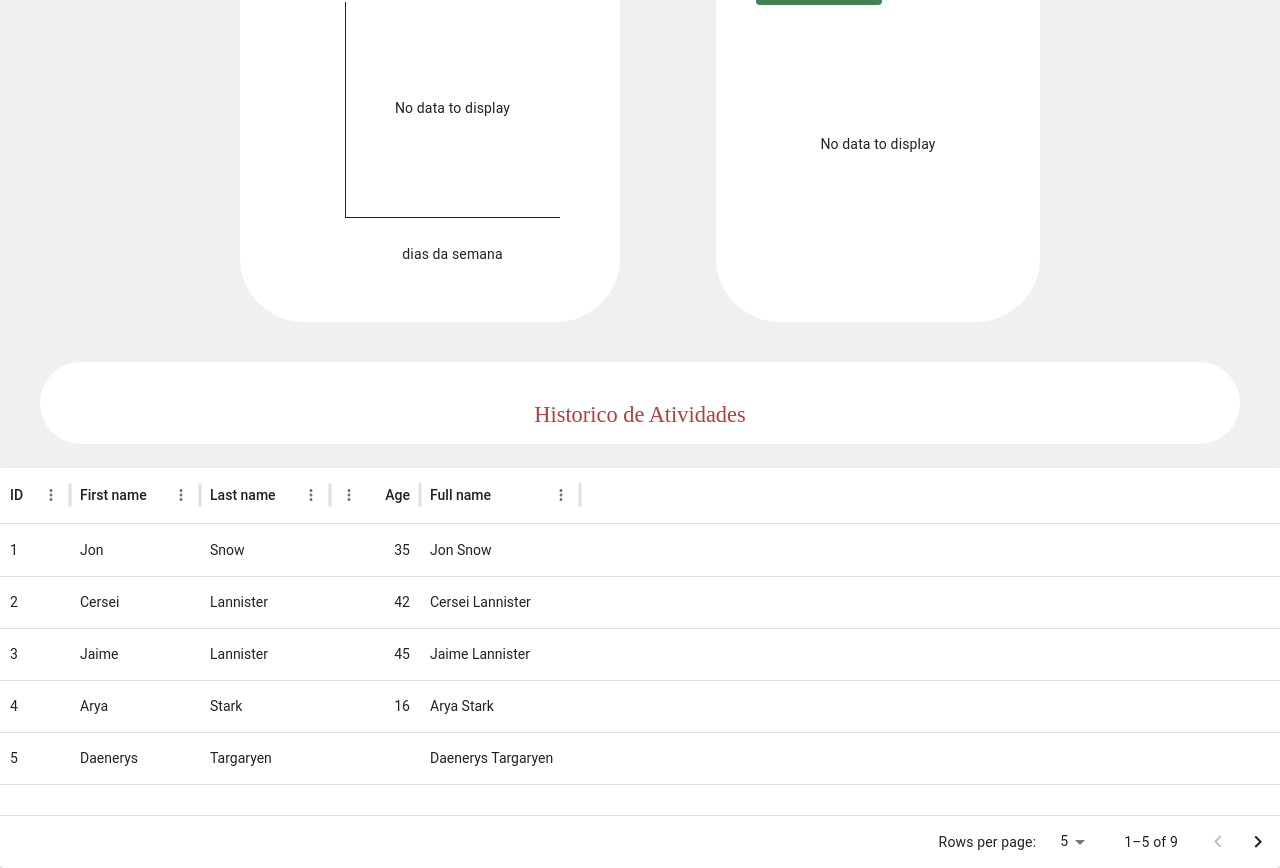
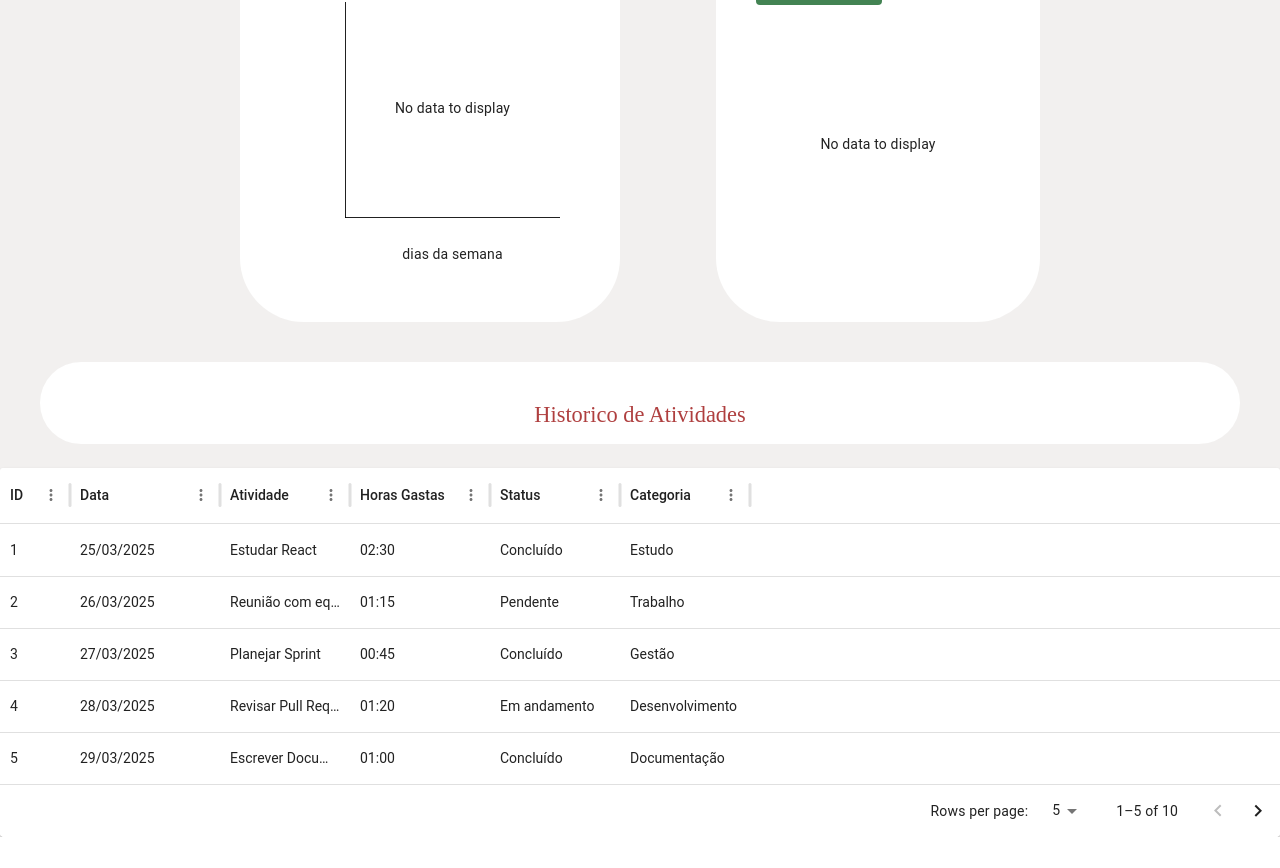
Before and after one commit to juliooujc/POMODUS, a React (Vite) app in the folder frontend/pomodus/: page /estatisticas in a window 1280 px wide. Shown: the part 504-1372 px from the top of the page. After the commit the page ends 1341 px from the top, so only its background shows below. Built offline with nearby package versions, Linux system fonts and the light colour scheme; some icons are missing.

Commit message:
arrumado: esquema de cores + icones bugados + tabela com dados mockados reais

```diff
--- a/frontend/pomodus/src/components/BackgroundWithShape.jsx
+++ b/frontend/pomodus/src/components/BackgroundWithShape.jsx
@@ -17,7 +17,7 @@ const BackgroundWithShape = ({ showTopSpace }) => {
 
         {/* Quadrado branco - escondido no XS */}
         <Box sx={{
-            backgroundColor: 'secondary.main',
+            backgroundColor: 'white.basic',
             width: '35vw',
             height: '100vh',
             display: { xs: 'none', md: 'block' }
@@ -27,7 +27,7 @@ const BackgroundWithShape = ({ showTopSpace }) => {
         <Box
           sx={{
             position: 'absolute',
-            backgroundColor: 'secondary.main',
+            backgroundColor: 'white.basic',
             width: '20vw',
             height: '100vh',
             marginLeft: '30vw',
--- a/frontend/pomodus/src/components/Header.jsx
+++ b/frontend/pomodus/src/components/Header.jsx
@@ -2,9 +2,10 @@ import { Paper, Typography, Button, Stack, IconButton } from '@mui/material';
 import { useNavigate } from 'react-router-dom';
 import { useState } from 'react';
 
-import AnalyticsIcon from '@mui/icons-material/Analytics';
-import SettingsIcon from '@mui/icons-material/Settings';
+import StackedBarChartIcon from '@mui/icons-material/StackedBarChart';
+import TuneIcon from '@mui/icons-material/Tune';
 import AvTimerIcon from '@mui/icons-material/AvTimer';
+
 import ConfigPopup from './ConfigPopup';
 
 const Header = () => {
@@ -15,8 +16,13 @@ const Header = () => {
     navigate("/login");
   };
 
-    const handleHome = () => {
-    navigate("/pages/home");
+    const handleEstatisticas = () => {
+    navigate("/estatisticas");
+  };
+
+  const handleHome = () => {
+    navigate('/pages/home');
+
   };
 
 
@@ -98,9 +104,9 @@ const Header = () => {
               gap: 1,
               textTransform: 'capitalize',
             }}
-            onClick={handleHome}
+            onClick={handleEstatisticas}
           >
-            <AnalyticsIcon />
+            <StackedBarChartIcon />
             <Typography sx={{ display: { xs: 'none', sm: 'inline' } }}>
               Painel de Estatísticas
             </Typography>
@@ -114,7 +120,7 @@ const Header = () => {
             sx={{ mr: 1, color: 'white.basic' }}
             onClick={handleConfig}
           >
-            <SettingsIcon />
+            <TuneIcon />
           </IconButton>
           <Button
             variant="contained"
--- a/frontend/pomodus/src/components/HistoryTable.jsx
+++ b/frontend/pomodus/src/components/HistoryTable.jsx
@@ -7,41 +7,33 @@ import { Paper } from '@mui/material';
 
 const columns = [
   { field: 'id', headerName: 'ID', width: 70 },
-  { field: 'firstName', headerName: 'First name', width: 130 },
-  { field: 'lastName', headerName: 'Last name', width: 130 },
-  {
-    field: 'age',
-    headerName: 'Age',
-    type: 'number',
-    width: 90,
-  },
-  {
-    field: 'fullName',
-    headerName: 'Full name',
-    description: 'This column has a value getter and is not sortable.',
-    sortable: false,
-    width: 160,
-    valueGetter: (value, row) => `${row.firstName || ''} ${row.lastName || ''}`,
-  },
+  { field: 'data', headerName: 'Data', width: 150 },
+  { field: 'atividade', headerName: 'Atividade', width: 130 },
+  { field: 'horasGastas', headerName: 'Horas Gastas', width: 140 },
+  { field: 'status', headerName: 'Status', width: 130 },
+  { field: 'categoria', headerName: 'Categoria', width: 130 },
+
 ];
 
 const rows = [
-  { id: 1, lastName: 'Snow', firstName: 'Jon', age: 35 },
-  { id: 2, lastName: 'Lannister', firstName: 'Cersei', age: 42 },
-  { id: 3, lastName: 'Lannister', firstName: 'Jaime', age: 45 },
-  { id: 4, lastName: 'Stark', firstName: 'Arya', age: 16 },
-  { id: 5, lastName: 'Targaryen', firstName: 'Daenerys', age: null },
-  { id: 6, lastName: 'Melisandre', firstName: null, age: 150 },
-  { id: 7, lastName: 'Clifford', firstName: 'Ferrara', age: 44 },
-  { id: 8, lastName: 'Frances', firstName: 'Rossini', age: 36 },
-  { id: 9, lastName: 'Roxie', firstName: 'Harvey', age: 65 },
+  { id: 1, data: '25/03/2025', atividade: 'Estudar React', horasGastas: '02:30', status: 'Concluído', categoria: 'Estudo' },
+  { id: 2, data: '26/03/2025', atividade: 'Reunião com equipe', horasGastas: '01:15', status: 'Pendente', categoria: 'Trabalho' },
+  { id: 3, data: '27/03/2025', atividade: 'Planejar Sprint', horasGastas: '00:45', status: 'Concluído', categoria: 'Gestão' },
+  { id: 4, data: '28/03/2025', atividade: 'Revisar Pull Requests', horasGastas: '01:20', status: 'Em andamento', categoria: 'Desenvolvimento' },
+  { id: 5, data: '29/03/2025', atividade: 'Escrever Documentação', horasGastas: '01:00', status: 'Concluído', categoria: 'Documentação' },
+  { id: 6, data: '30/03/2025', atividade: 'Testar Funcionalidades', horasGastas: '02:10', status: 'Pendente', categoria: 'QA' },
+  { id: 7, data: '31/03/2025', atividade: 'Atualizar Dependências', horasGastas: '00:30', status: 'Concluído', categoria: 'Manutenção' },
+  { id: 8, data: '01/04/2025', atividade: 'Design de Interface', horasGastas: '03:00', status: 'Em andamento', categoria: 'UX/UI' },
+  { id: 9, data: '02/04/2025', atividade: 'Pesquisa de Mercado', horasGastas: '01:40', status: 'Pendente', categoria: 'Marketing' },
+  { id: 10, data: '03/04/2025', atividade: 'Configurar Ambiente', horasGastas: '00:50', status: 'Concluído', categoria: 'Infraestrutura' }
 ];
+
 
 const paginationModel = { page: 0, pageSize: 5 };
 
 export default function DataTable() {
   return (
-    <Paper sx={{ height: 400, width: '100%', alignItems: 'center', justifyContent: 'center'}}>
+    <Paper sx={{ height: '100%', width: '100%', alignItems: 'center', justifyContent: 'center' }}>
       <DataGrid
         rows={rows} // linhas
         columns={columns} // colunas
--- a/frontend/pomodus/src/pages/LandingPage.jsx
+++ b/frontend/pomodus/src/pages/LandingPage.jsx
@@ -81,7 +81,8 @@ const LandingPage = () => {
                 <Typography variant="body1"
                     sx={{
                         fontSize: { xs: '1rem', md: '1.2rem' },
-                        color: { md: 'white', xs: 'text.primary' }
+                        color: { md: 'white.basic', xs: 'black' },
+                        fontFamily: 'cursive'
                     }}
                 >
                     Transforme minutos em conquistas: <br />
```
